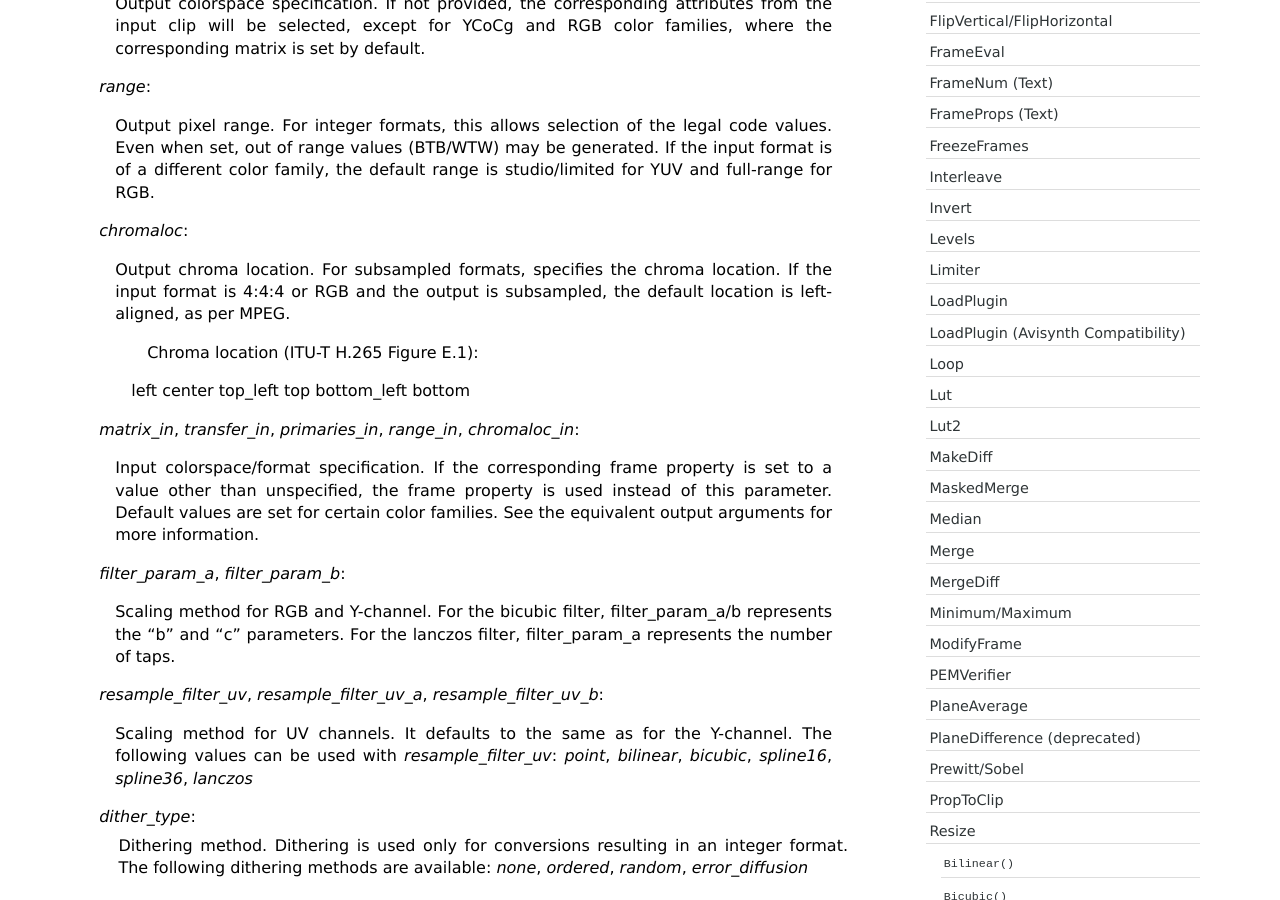
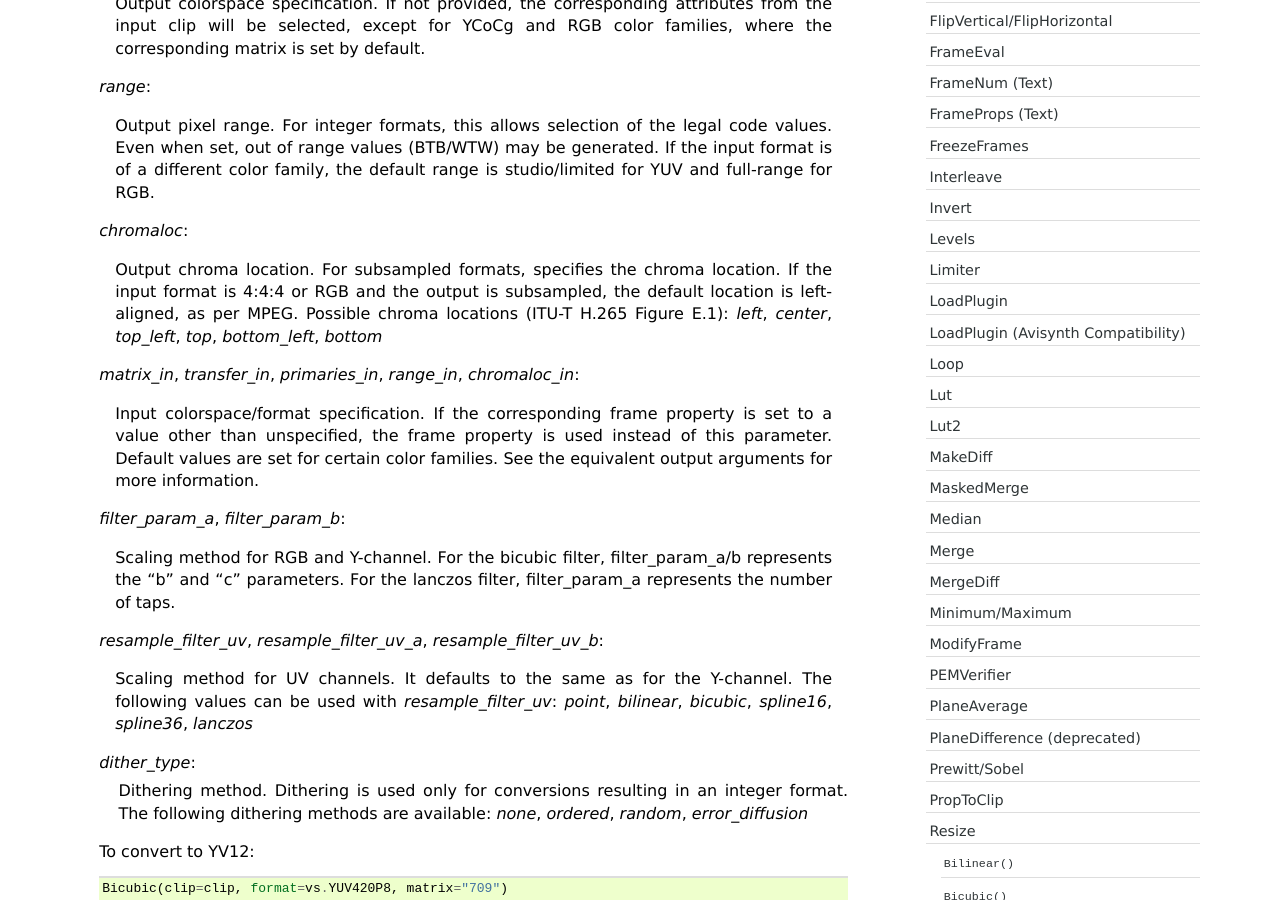
Before and after one commit to vapoursynth/vapoursynth, a Sphinx documentation site: the page built from doc/functions/resize.rst, in a window 1280 px wide and 900 px high, scrolled down 981 px. Built offline with Sphinx 7.4.7, drawn with Linux system fonts in a browser that asks for light colours; formulas are drawn with MathJax 3.

Commit message:
Fix previous commit

```diff
--- a/doc/functions/resize.rst
+++ b/doc/functions/resize.rst
@@ -58,15 +58,8 @@
 
       Output chroma location. For subsampled formats, specifies the chroma location. If
       the input format is 4:4:4 or RGB and the output is subsampled, the default location
-      is left-aligned, as per MPEG.
-
-              Chroma location (ITU-T H.265 Figure E.1):
-        left
-        center
-        top_left
-        top
-        bottom_left
-        bottom
+      is left-aligned, as per MPEG. Possible chroma locations (ITU-T H.265 Figure E.1):
+      *left*, *center*, *top_left*, *top*, *bottom_left*, *bottom*
 
    *matrix_in*, *transfer_in*, *primaries_in*, *range_in*, *chromaloc_in*:
 
```
